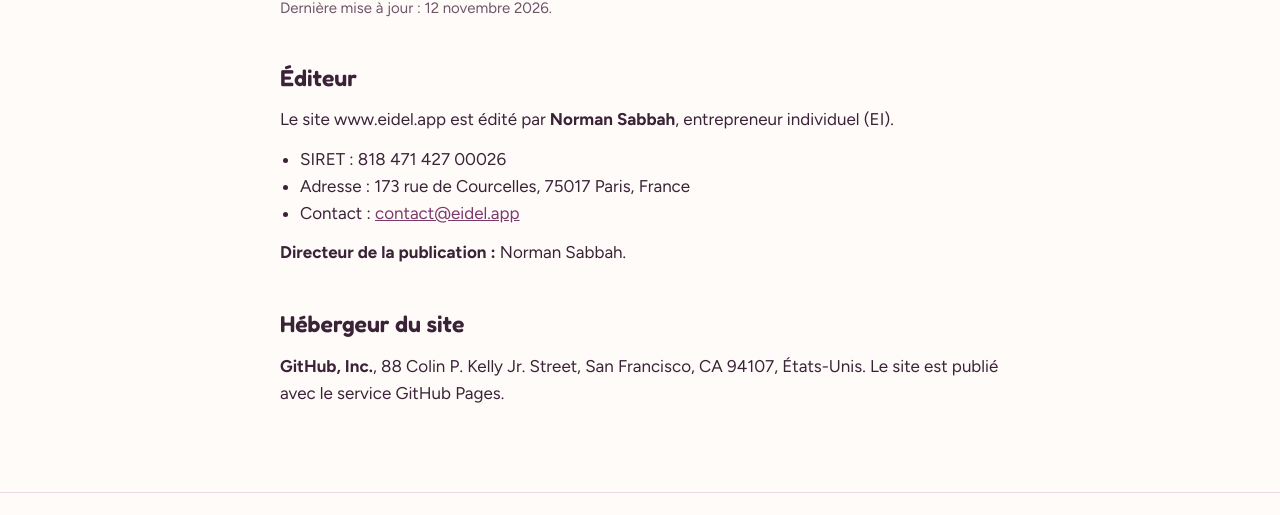
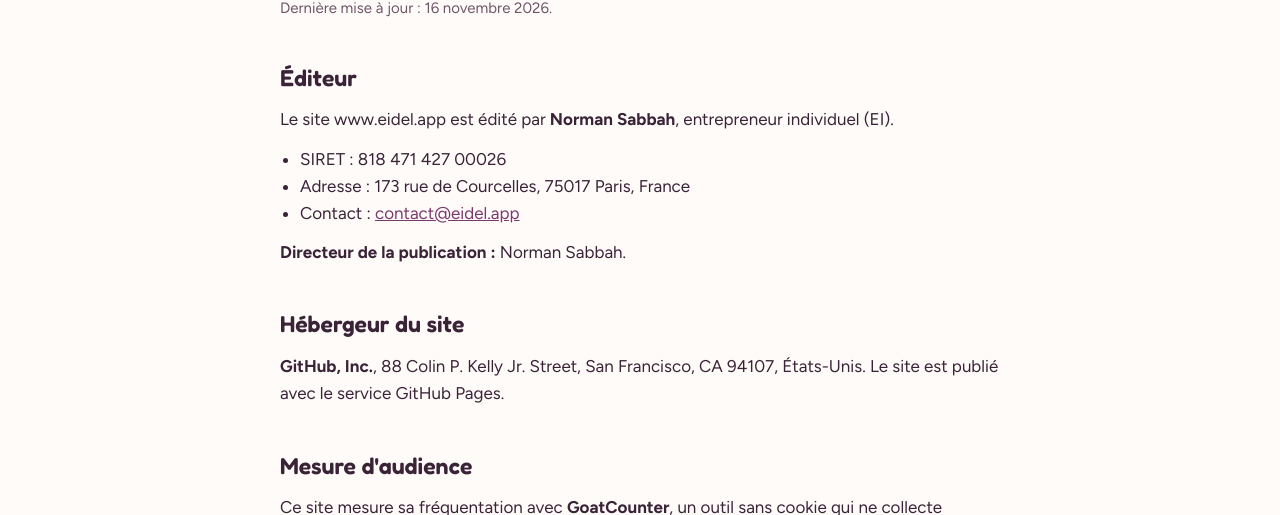
Before and after one commit to norm1723/eidel-site, a plain HTML site: page mentions-legales.html in a window 1280 px wide. Shown: the part 174-689 px from the top of the page. Drawn offline with Linux system fonts and the light colour scheme.

Commit message:
Mesure d'audience GoatCounter (sans cookie) et mention dans les mentions légales
Co-Authored-By: Claude Sonnet 5.5 <noreply@anthropic.com>
Claude-Session: https://claude.ai/code/session_01HjyPGkx3bha2vUJmSTKvdJ

```diff
--- a/mentions-legales.html
+++ b/mentions-legales.html
@@ -61,7 +61,7 @@ footer a:hover{color:var(--plum);text-decoration:underline}
 <main>
   <div class="wrap">
     <h1>Mentions légales</h1>
-    <p class="maj">Dernière mise à jour : 12 novembre 2026.</p>
+    <p class="maj">Dernière mise à jour : 16 novembre 2026.</p>
 
     <h2>Éditeur</h2>
     <p>Le site www.eidel.app est édité par <strong>Norman Sabbah</strong>, entrepreneur individuel (EI).</p>
@@ -75,6 +75,9 @@ footer a:hover{color:var(--plum);text-decoration:underline}
     <h2>Hébergeur du site</h2>
     <p><strong>GitHub, Inc.</strong>, 88 Colin P. Kelly Jr. Street, San Francisco, CA 94107, États-Unis. Le site est publié avec le service GitHub Pages.</p>
 
+    <h2>Mesure d'audience</h2>
+    <p>Ce site mesure sa fréquentation avec <strong>GoatCounter</strong>, un outil sans cookie qui ne collecte aucune donnée personnelle permettant de vous identifier et ne vous suit pas d'un site à l'autre. Seuls des chiffres agrégés sont conservés (pages vues, pays, type d'appareil). Aucun consentement n'est donc demandé.</p>
+
   </div>
 </main>
 
@@ -85,5 +88,6 @@ footer a:hover{color:var(--plum);text-decoration:underline}
     <a href="https://eidel.app/connexion">Se connecter</a>
   </div>
 </footer>
+<script data-goatcounter="https://eidel.goatcounter.com/count" async src="https://gc.zgo.at/count.js"></script>
 </body>
 </html>
```
Also changed, not shown: index.html (+1 -0 lines).
